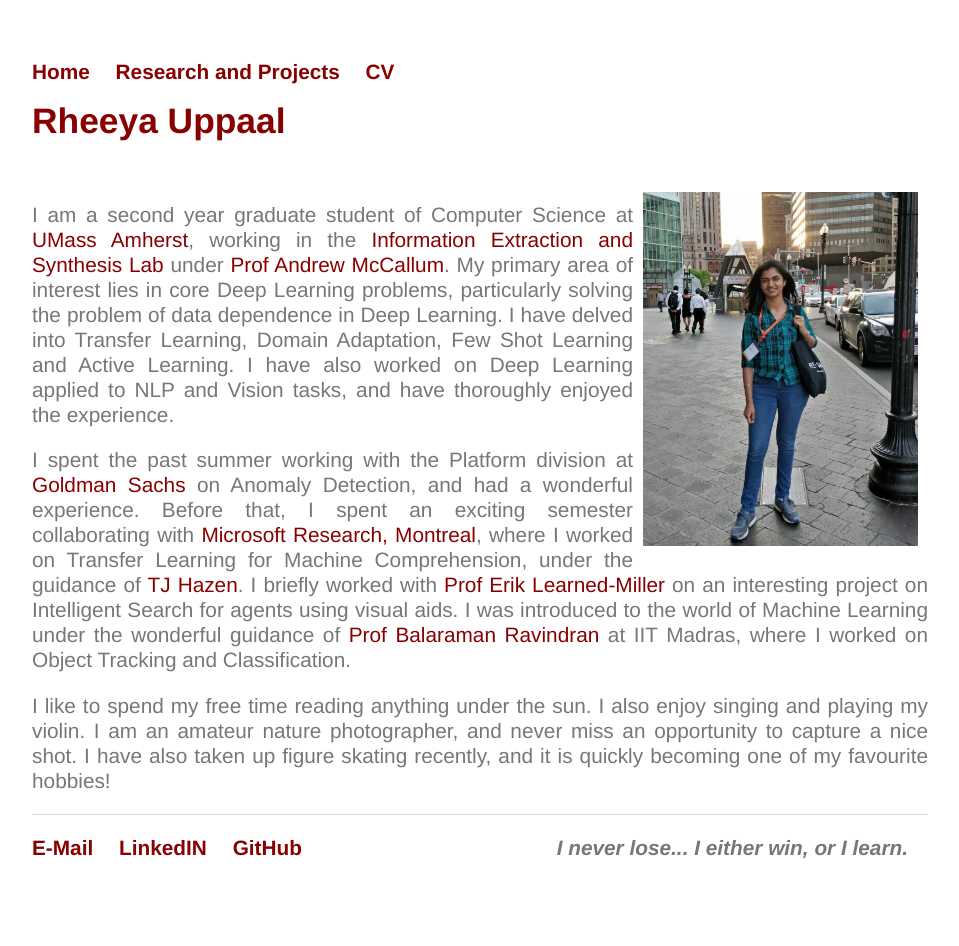
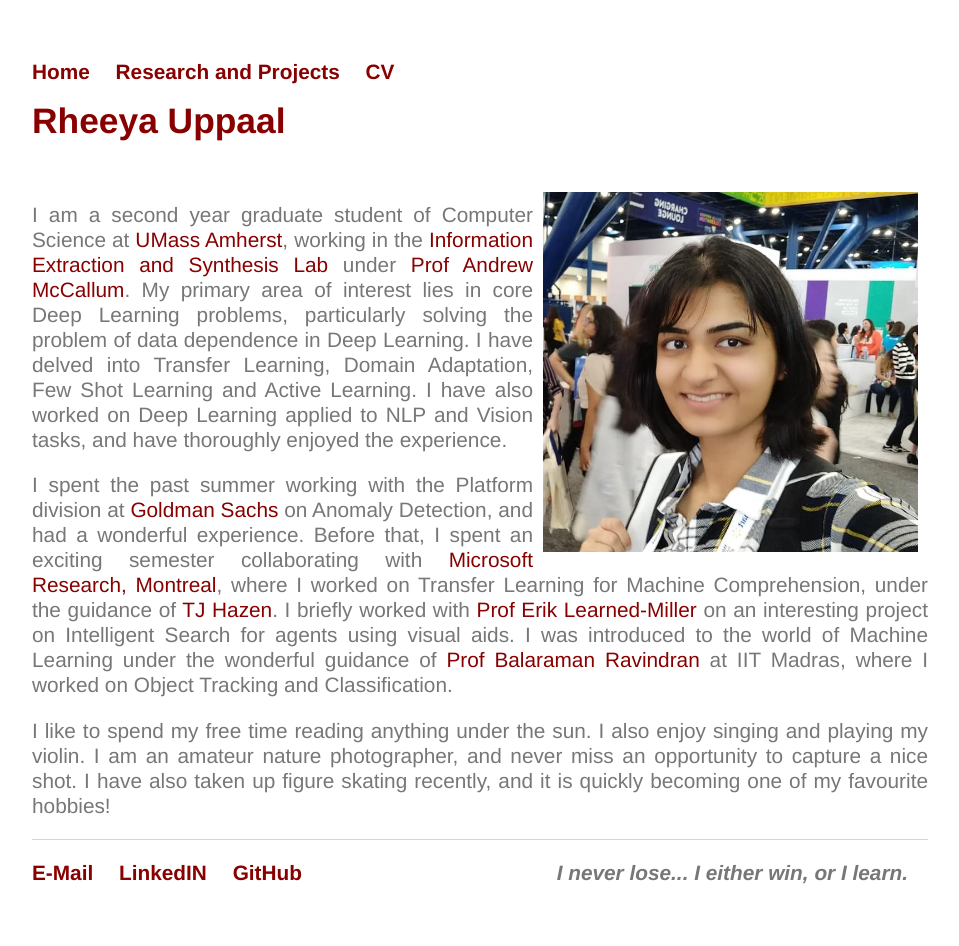
Before and after one commit to Uppaal/Uppaal.github.io, a Jekyll site: the page built from index.html, in a window 1280 px wide. Shown: the whole page, without its empty margins (160-1119 px from the left). Built offline with Jekyll 4.4.1, drawn with Linux system fonts in a browser that asks for light colours; before the commit the page ends 921 px from its top, so only the background shows below that.

Commit message:
Update index.html

```diff
--- a/index.html
+++ b/index.html
@@ -5,7 +5,7 @@ title: Rheeya Uppaal
 <div class="blurb">
 	<h1>Rheeya Uppaal</h1>
 	<br>
-	<img src="images/R1.jpeg" style="float:right" src="R2.jpeg" alt="picture" class="inline" width="275"/>
+	<img src="images/IESL.jpeg" style="float:right" src="R2.jpeg" alt="picture" class="inline" width="375"/>
 
 	<p align="justify">I am a second year graduate student of Computer Science at <a href="https://www.cics.umass.edu/">UMass Amherst</a>, working in the <a href="http://www.iesl.cs.umass.edu/">Information Extraction and Synthesis Lab</a> under <a href="https://people.cs.umass.edu/~mccallum/">Prof Andrew McCallum</a>. My primary area of interest lies in core Deep Learning problems, particularly solving the problem of data dependence in Deep Learning. I have delved into Transfer Learning, Domain Adaptation, Few Shot Learning and Active Learning. I have also worked on Deep Learning applied to NLP and Vision tasks, and have thoroughly enjoyed the experience. </p>
 
```
